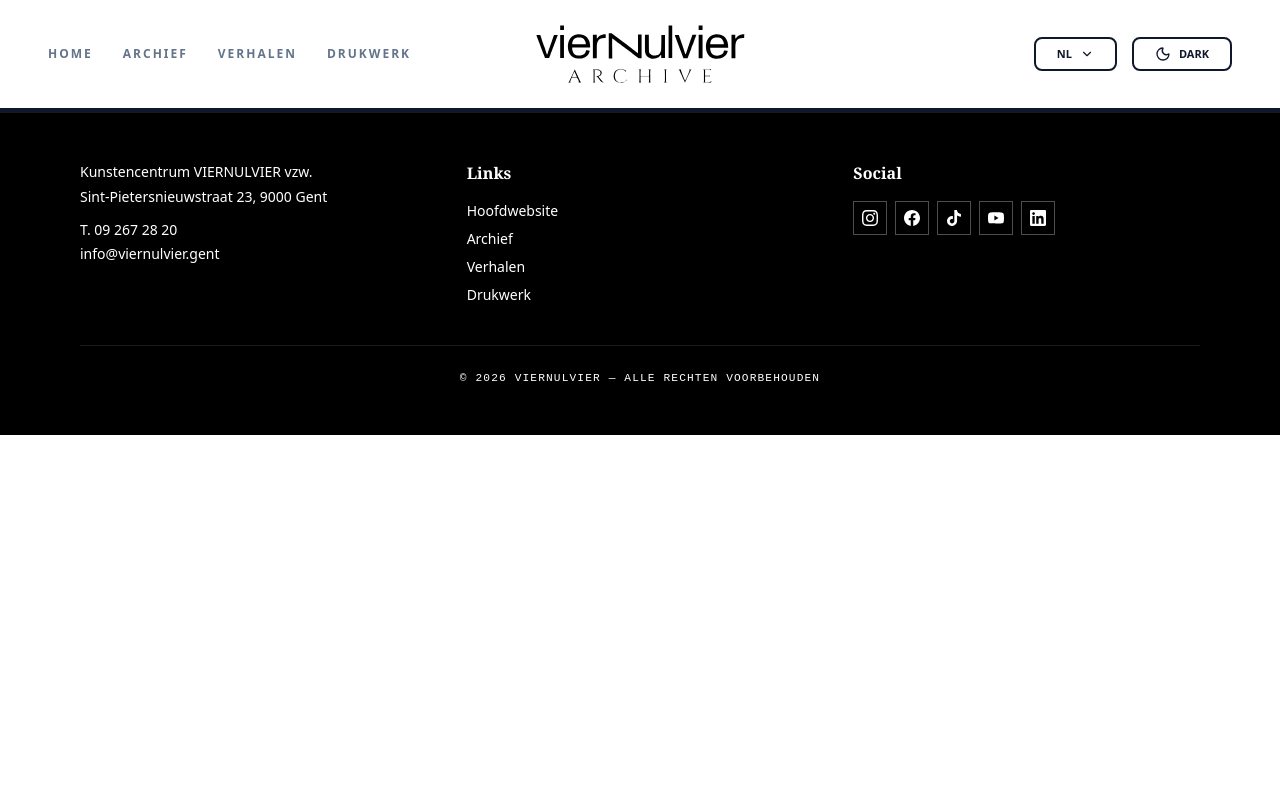
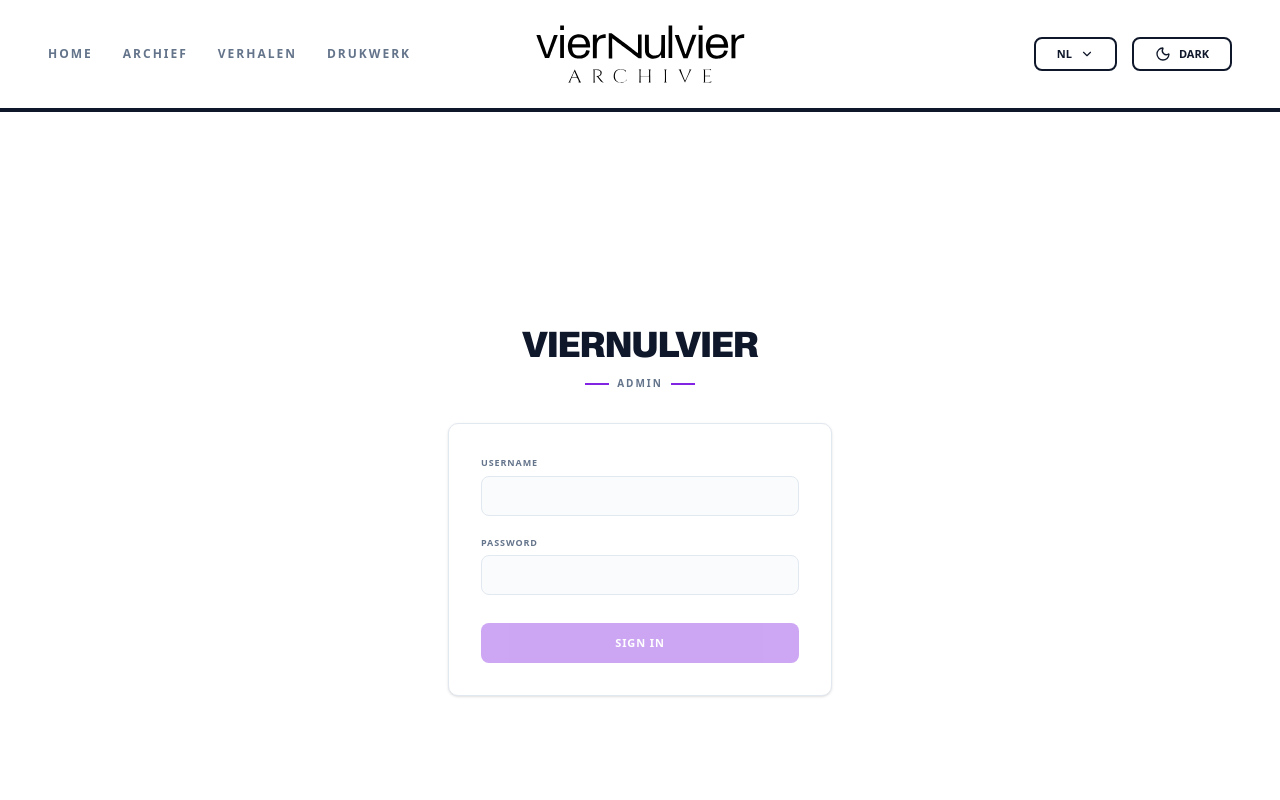
Before and after one commit to SELab-2/viernulvier-4, a Nuxt app in the folder frontend/: page /admin/login in a window 1280 px wide. Shown: the top 800 px of the page. Built offline with nearby package versions, Linux system fonts and the light colour scheme.

Commit message:
added login page

```diff
--- /dev/null
+++ b/frontend/app/pages/admin/login/index.vue
@@ -0,0 +1,114 @@
+<script setup lang="ts">
+import { ROUTES } from "~/utils/routes";
+
+const { login } = useAuth();
+
+const username = ref("");
+const password = ref("");
+const error = ref<string | null>(null);
+const loading = ref(false);
+
+async function handleLogin() {
+  error.value = null;
+  loading.value = true;
+
+  const result = await login(username.value, password.value);
+
+  if (result.success) {
+    await navigateTo(ROUTES.admin.dashboard.base);
+  } else {
+    error.value = result.error ?? "Something went wrong.";
+  }
+
+  loading.value = false;
+}
+</script>
+
+<template>
+  <div class="min-h-screen bg-background flex items-center justify-center px-4">
+    <div class="w-full max-w-sm">
+      <!-- Brand -->
+      <div class="mb-8 text-center">
+        <h1
+          class="font-brand font-black text-4xl uppercase tracking-tight text-foreground leading-none"
+        >
+          VIERNULVIER
+        </h1>
+        <div class="mt-3 flex items-center justify-center gap-2">
+          <div class="h-[2px] w-6 bg-accent"></div>
+          <p
+            class="text-[10px] font-black uppercase tracking-[0.2em] text-muted-foreground"
+          >
+            Admin
+          </p>
+          <div class="h-[2px] w-6 bg-accent"></div>
+        </div>
+      </div>
+
+      <!-- Card -->
+      <div
+        class="bg-card border border-card-border rounded-lg p-8 shadow-sm transition hover:shadow-md"
+      >
+        <!-- Error -->
+        <div
+          v-if="error"
+          class="mb-6 px-4 py-3 rounded-md bg-rose-50 dark:bg-rose-950/40 border border-rose-200 dark:border-rose-800"
+        >
+          <p
+            class="text-[11px] font-black uppercase tracking-[0.08em] text-rose-600 dark:text-rose-400"
+          >
+            {{ error }}
+          </p>
+        </div>
+
+        <form @submit.prevent="handleLogin" class="flex flex-col gap-5">
+          <!-- Username -->
+          <div class="flex flex-col gap-1.5">
+            <label
+              class="text-[9px] font-black uppercase tracking-[0.1em] text-muted-foreground"
+            >
+              Username
+            </label>
+            <input
+              v-model="username"
+              type="text"
+              autocomplete="username"
+              required
+              :disabled="loading"
+              class="h-10 w-full rounded-md border border-border bg-muted/40 px-3 text-[13px] text-foreground placeholder:text-muted-foreground outline-none transition-all focus:border-accent focus:ring-2 focus:ring-ring disabled:opacity-50"
+            />
+          </div>
+
+          <!-- Password -->
+          <div class="flex flex-col gap-1.5">
+            <label
+              class="text-[9px] font-black uppercase tracking-[0.1em] text-muted-foreground"
+            >
+              Password
+            </label>
+            <input
+              v-model="password"
+              type="password"
+              autocomplete="current-password"
+              required
+              :disabled="loading"
+              class="h-10 w-full rounded-md border border-border bg-muted/40 px-3 text-[13px] text-foreground placeholder:text-muted-foreground outline-none transition-all focus:border-accent focus:ring-2 focus:ring-ring disabled:opacity-50"
+            />
+          </div>
+
+          <!-- Submit -->
+          <button
+            type="submit"
+            :disabled="loading || !username || !password"
+            class="mt-2 w-full rounded-md bg-accent text-[var(--accent-foreground)] text-[11px] font-black uppercase tracking-[0.08em] h-10 transition-all hover:bg-[var(--accent-hover)] disabled:opacity-40 disabled:cursor-not-allowed"
+          >
+            <span v-if="loading">Signing in…</span>
+            <span v-else>Sign in</span>
+          </button>
+        </form>
+      </div>
+    </div>
+  </div>
+</template>
+
+<style scoped></style>
```
